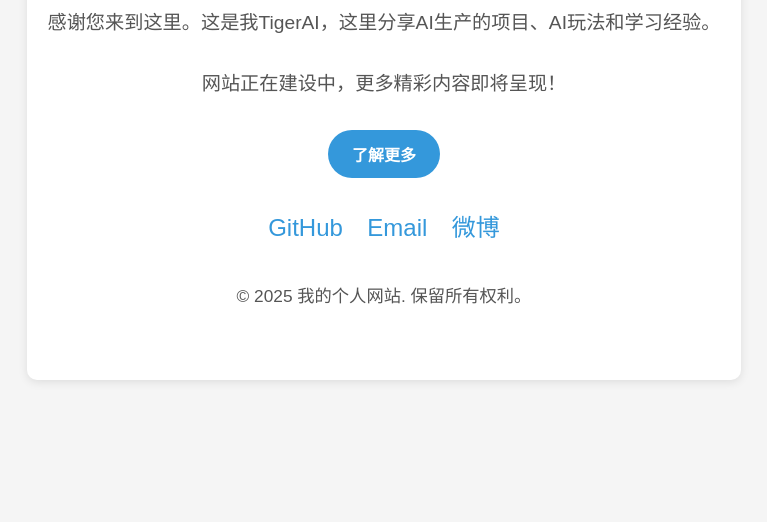
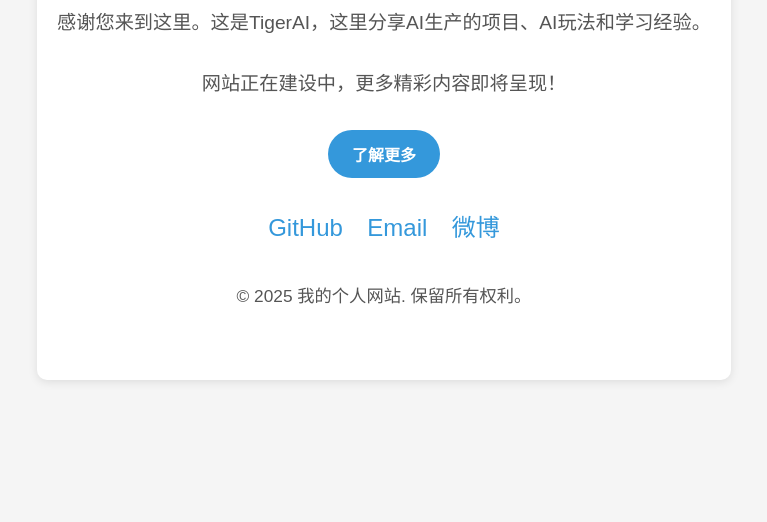
Before and after one commit to tigerai-tech/tigerai-tech.github.io, a plain HTML site: page index.html in a window 1280 px wide. Shown: the part 278-800 px from the top of the page, without its empty margins (256-1023 px from the left). Drawn offline with Linux system fonts and the light colour scheme.

Commit message:
Update index.html

```diff
--- a/index.html
+++ b/index.html
@@ -80,7 +80,7 @@
 <body>
     <div class="container">
         <h1>欢迎访问TigerAI！</h1>
-        <p>感谢您来到这里。这是我TigerAI，这里分享AI生产的项目、AI玩法和学习经验。</p>
+        <p>感谢您来到这里。这是TigerAI，这里分享AI生产的项目、AI玩法和学习经验。</p>
         <p>网站正在建设中，更多精彩内容即将呈现！</p>
         <a href="#" class="btn">了解更多</a>
 
```
